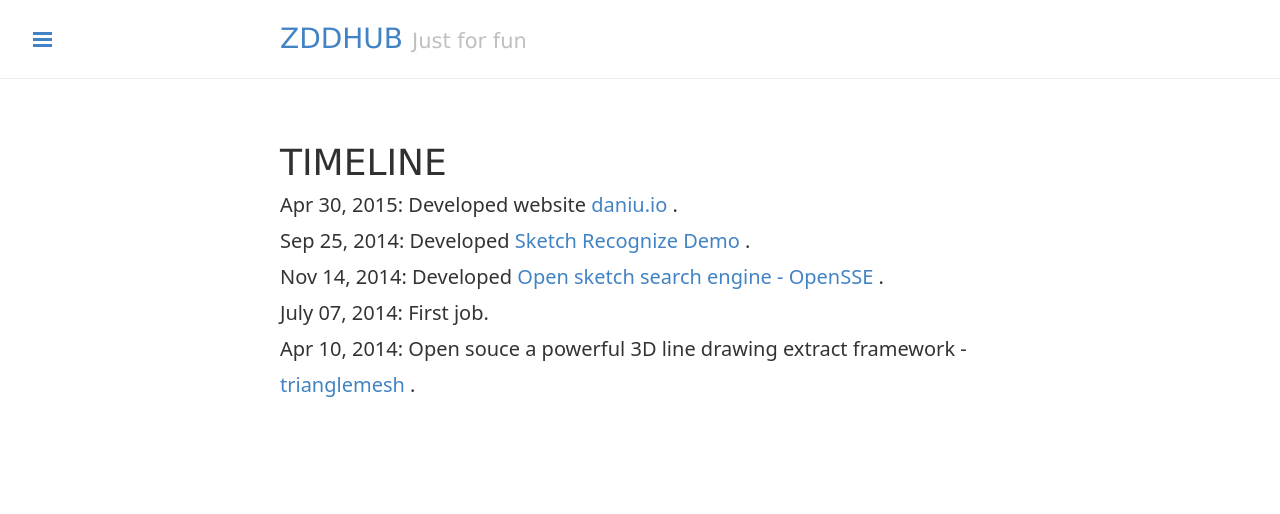
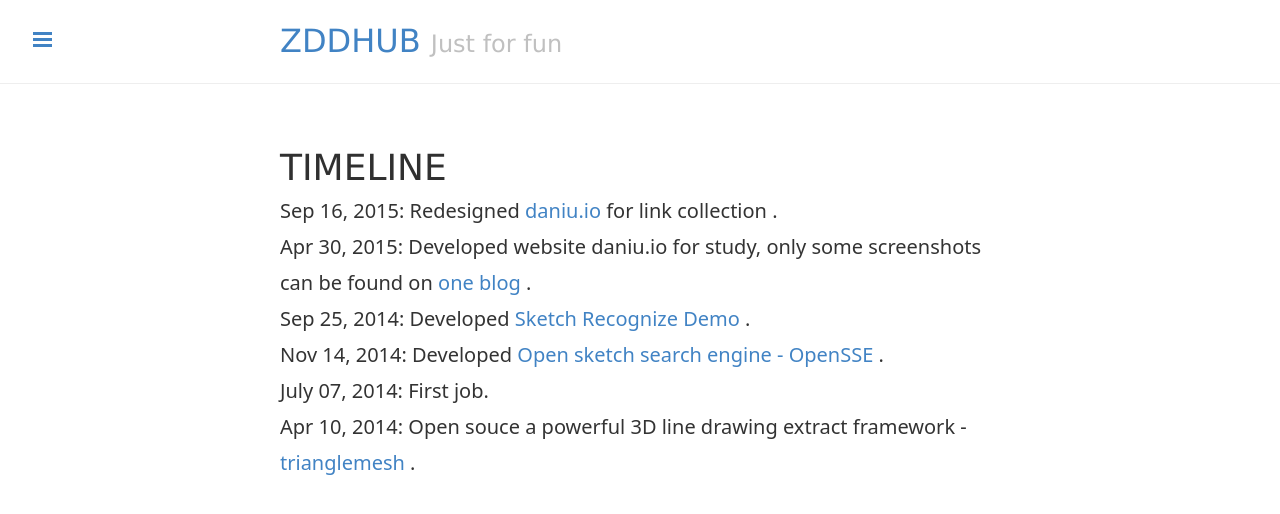
Before and after one commit to zddhub/zddhub.github.io, a Jekyll site: the page built from timeline.md, in a window 1280 px wide. Shown: the top 514 px of the page. Built offline with Jekyll 4.4.1, drawn with Linux system fonts in a browser that asks for light colours; Markdown is read by kramdown in place of the engine named in the settings.

Commit message:
Update timeline

```diff
--- a/_layouts/default.html
+++ b/_layouts/default.html
@@ -12,7 +12,7 @@
     <div class="wrap">
       <div class="masthead">
         <div class="container">
-          <h3 class="masthead-title">
+          <h2 class="masthead-title">
             <a href="/" title="Home">{{ site.title }}</a>
             <small>{{ site.tagline }}</small>
           </h3>
--- a/timeline.md
+++ b/timeline.md
@@ -3,7 +3,9 @@ layout: page
 title: Timeline
 ---
 
-- Apr  30, 2015: Developed website [daniu.io](http://www.daniu.io) .
+
+- Sep  16, 2015: Redesigned [daniu.io](http://www.daniu.io) for link collection .
+- Apr  30, 2015: Developed website daniu.io for study, only some screenshots can be found on [one blog](http://www.zddhub.com/fun/2015/09/16/daniu-io/) .
 - Sep  25, 2014: Developed [Sketch Recognize Demo](http://sr.opensse.com/) .
 - Nov  14, 2014: Developed [Open sketch search engine - OpenSSE](http://opensse.com/) .
 - July 07, 2014: First job.
```
